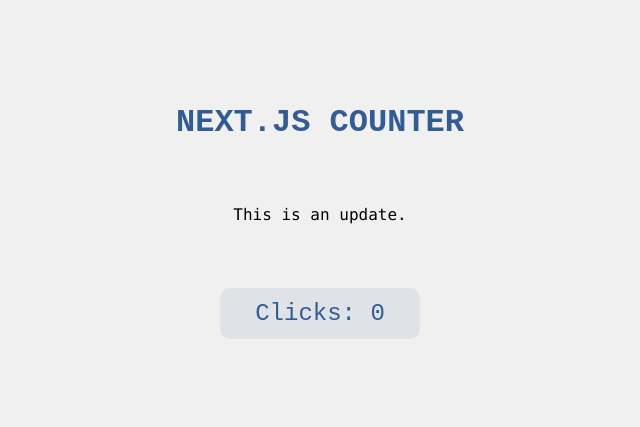
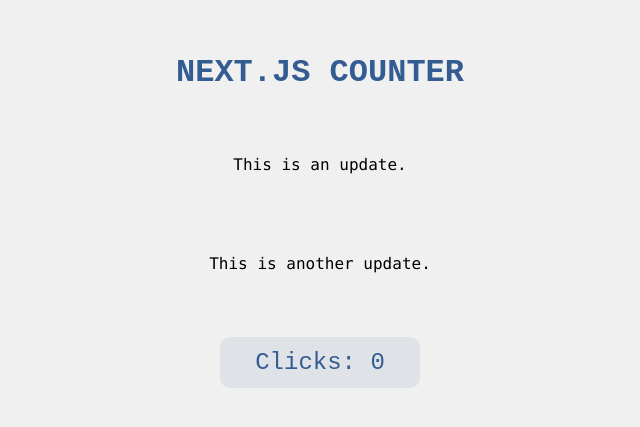
Before and after one commit to VictorLandim/next-js-deployment, a Next.js app: page / in a window 1280 px wide. Shown: the part 179-606 px from the top of the page, without its empty margins (320-960 px from the left). Built offline with nearby package versions, Linux system fonts and the light colour scheme.

Commit message:
accept me

```diff
--- a/app/page.tsx
+++ b/app/page.tsx
@@ -8,6 +8,7 @@
         <main>
             <h1>Next.js Counter</h1>
             <p>This is an update.</p>
+            <p>This is another update.</p>
             <Counter />
         </main>
     )
```
